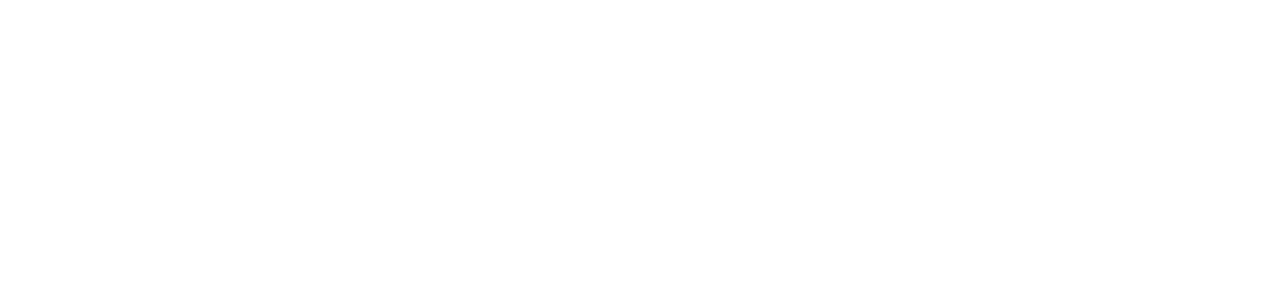
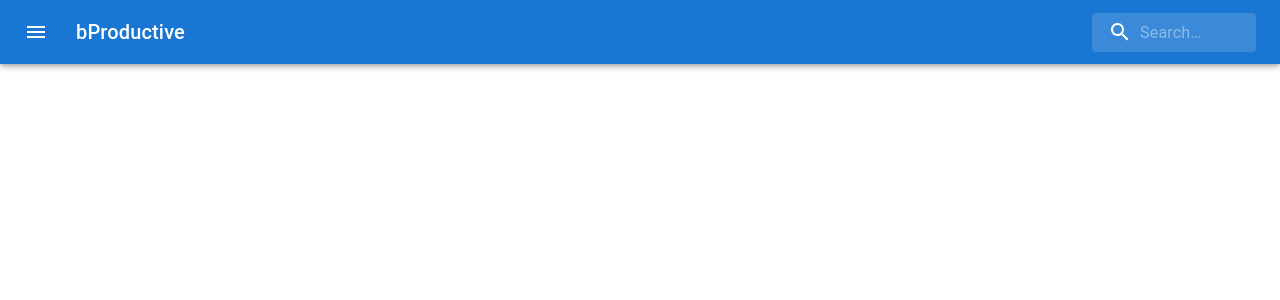
Before and after one commit to Don-Laliberte/MRUHacks2024, a React (Vite) app in the folder client/: page / in a window 1280 px wide. Shown: the top 300 px of the page. Built offline with nearby package versions, Linux system fonts and the light colour scheme.

Commit message:
Added Basic Navbar and Drawer Menu on the Right Side

```diff
--- /dev/null
+++ b/client/index.css
@@ -0,0 +1 @@
+/* HamburgerMenu.css */
--- a/client/package.json
+++ b/client/package.json
@@ -10,6 +10,11 @@
     "preview": "vite preview"
   },
   "dependencies": {
+    "@emotion/react": "^11.13.3",
+    "@emotion/styled": "^11.13.0",
+    "@fontsource/roboto": "^5.1.0",
+    "@mui/icons-material": "^6.1.2",
+    "@mui/material": "^6.1.2",
     "axios": "^1.7.7",
     "react": "^18.3.1",
     "react-dom": "^18.3.1"
--- a/client/src/App.jsx
+++ b/client/src/App.jsx
@@ -1,5 +1,14 @@
+import Box from "@mui/material/Box";
+import NavBar from "./components/navbar";
+import ClippedDrawer from "./components/DrawerMenu";
+
+
 function App() {
-
+  return (
+    <Box>
+      <NavBar></NavBar>
+    </Box>
+  );
 }
 
-export default App
+export default App;
--- /dev/null
+++ b/client/src/components/DrawerMenu.jsx
@@ -0,0 +1,99 @@
+import * as React from 'react';
+import Box from '@mui/material/Box';
+import Drawer from '@mui/material/Drawer';
+import AppBar from '@mui/material/AppBar';
+import CssBaseline from '@mui/material/CssBaseline';
+import Toolbar from '@mui/material/Toolbar';
+import List from '@mui/material/List';
+import Typography from '@mui/material/Typography';
+import Divider from '@mui/material/Divider';
+import ListItem from '@mui/material/ListItem';
+import ListItemButton from '@mui/material/ListItemButton';
+import ListItemIcon from '@mui/material/ListItemIcon';
+import ListItemText from '@mui/material/ListItemText';
+import InboxIcon from '@mui/icons-material/MoveToInbox';
+import MailIcon from '@mui/icons-material/Mail';
+
+const drawerWidth = 240;
+
+export default function ClippedDrawer() {
+  return (
+    <Box sx={{ display: 'flex' }}>
+      <CssBaseline />
+      <AppBar position="fixed" sx={{ zIndex: (theme) => theme.zIndex.drawer + 1 }}>
+        <Toolbar>
+          <Typography variant="h6" noWrap component="div">
+            Clipped drawer
+          </Typography>
+        </Toolbar>
+      </AppBar>
+      <Drawer
+        variant="permanent"
+        sx={{
+          width: drawerWidth,
+          flexShrink: 0,
+          [`& .MuiDrawer-paper`]: { width: drawerWidth, boxSizing: 'border-box' },
+        }}
+      >
+        <Toolbar />
+        <Box sx={{ overflow: 'auto' }}>
+          <List>
+            {['Inbox', 'Starred', 'Send email', 'Drafts'].map((text, index) => (
+              <ListItem key={text} disablePadding>
+                <ListItemButton>
+                  <ListItemIcon>
+                    {index % 2 === 0 ? <InboxIcon /> : <MailIcon />}
+                  </ListItemIcon>
+                  <ListItemText primary={text} />
+                </ListItemButton>
+              </ListItem>
+            ))}
+          </List>
+          <Divider />
+          <List>
+            {['All mail', 'Trash', 'Spam'].map((text, index) => (
+              <ListItem key={text} disablePadding>
+                <ListItemButton>
+                  <ListItemIcon>
+                    {index % 2 === 0 ? <InboxIcon /> : <MailIcon />}
+                  </ListItemIcon>
+                  <ListItemText primary={text} />
+                </ListItemButton>
+              </ListItem>
+            ))}
+          </List>
+        </Box>
+      </Drawer>
+      <Box component="main" sx={{ flexGrow: 1, p: 3 }}>
+        <Toolbar />
+        <Typography sx={{ marginBottom: 2 }}>
+          Lorem ipsum dolor sit amet, consectetur adipiscing elit, sed do eiusmod
+          tempor incididunt ut labore et dolore magna aliqua. Rhoncus dolor purus non
+          enim praesent elementum facilisis leo vel. Risus at ultrices mi tempus
+          imperdiet. Semper risus in hendrerit gravida rutrum quisque non tellus.
+          Convallis convallis tellus id interdum velit laoreet id donec ultrices.
+          Odio morbi quis commodo odio aenean sed adipiscing. Amet nisl suscipit
+          adipiscing bibendum est ultricies integer quis. Cursus euismod quis viverra
+          nibh cras. Metus vulputate eu scelerisque felis imperdiet proin fermentum
+          leo. Mauris commodo quis imperdiet massa tincidunt. Cras tincidunt lobortis
+          feugiat vivamus at augue. At augue eget arcu dictum varius duis at
+          consectetur lorem. Velit sed ullamcorper morbi tincidunt. Lorem donec massa
+          sapien faucibus et molestie ac.
+        </Typography>
+        <Typography sx={{ marginBottom: 2 }}>
+          Consequat mauris nunc congue nisi vitae suscipit. Fringilla est ullamcorper
+          eget nulla facilisi etiam dignissim diam. Pulvinar elementum integer enim
+          neque volutpat ac tincidunt. Ornare suspendisse sed nisi lacus sed viverra
+          tellus. Purus sit amet volutpat consequat mauris. Elementum eu facilisis
+          sed odio morbi. Euismod lacinia at quis risus sed vulputate odio. Morbi
+          tincidunt ornare massa eget egestas purus viverra accumsan in. In hendrerit
+          gravida rutrum quisque non tellus orci ac. Pellentesque nec nam aliquam sem
+          et tortor. Habitant morbi tristique senectus et. Adipiscing elit duis
+          tristique sollicitudin nibh sit. Ornare aenean euismod elementum nisi quis
+          eleifend. Commodo viverra maecenas accumsan lacus vel facilisis. Nulla
+          posuere sollicitudin aliquam ultrices sagittis orci a.
+        </Typography>
+      </Box>
+    </Box>
+  );
+}
--- /dev/null
+++ b/client/src/components/NavBar.jsx
@@ -0,0 +1,145 @@
+import * as React from "react";
+import { styled, alpha } from "@mui/material/styles";
+import AppBar from "@mui/material/AppBar";
+import Box from "@mui/material/Box";
+import Toolbar from "@mui/material/Toolbar";
+import IconButton from "@mui/material/IconButton";
+import Typography from "@mui/material/Typography";
+import InputBase from "@mui/material/InputBase";
+import MenuIcon from "@mui/icons-material/Menu";
+import HomeIcon from '@mui/icons-material/Home';
+import PersonIcon from '@mui/icons-material/Person';
+import SettingsIcon from '@mui/icons-material/Settings';
+import SearchIcon from "@mui/icons-material/Search";
+import Drawer from "@mui/material/Drawer";
+import List from '@mui/material/List';
+import ListItem from "@mui/material/ListItem";
+import ListItemIcon from "@mui/material/ListItemIcon";
+import ListItemText from "@mui/material/ListItemText";
+import { useState } from 'react';
+
+
+
+const Search = styled("div")(({ theme }) => ({
+  position: "relative",
+  borderRadius: theme.shape.borderRadius,
+  backgroundColor: alpha(theme.palette.common.white, 0.15),
+  "&:hover": {
+    backgroundColor: alpha(theme.palette.common.white, 0.25),
+  },
+  marginLeft: 0,
+  width: "100%",
+  [theme.breakpoints.up("sm")]: {
+    marginLeft: theme.spacing(1),
+    width: "auto",
+  },
+}));
+
+const SearchIconWrapper = styled("div")(({ theme }) => ({
+  padding: theme.spacing(0, 2),
+  height: "100%",
+  position: "absolute",
+  pointerEvents: "none",
+  display: "flex",
+  alignItems: "center",
+  justifyContent: "center",
+}));
+
+const StyledInputBase = styled(InputBase)(({ theme }) => ({
+  color: "inherit",
+  width: "100%",
+  "& .MuiInputBase-input": {
+    padding: theme.spacing(1, 1, 1, 0),
+    // vertical padding + font size from searchIcon
+    paddingLeft: `calc(1em + ${theme.spacing(4)})`,
+    transition: theme.transitions.create("width"),
+    [theme.breakpoints.up("sm")]: {
+      width: "12ch",
+      "&:focus": {
+        width: "20ch",
+      },
+    },
+  },
+}));
+
+
+
+export default function NavBar() {
+    const [isDrawerOpen, setIsDrawerOpen] = useState(0);
+
+    const toggleDrawer = (open) => (event) => {
+        if (
+          event.type === 'keydown' &&
+          (event.key === 'Tab' || event.key === 'Shift')
+        ) {
+          return;
+        }
+        setIsDrawerOpen(open);
+      };
+
+      const menuItems = [
+        { text: 'Home', icon: <HomeIcon /> },
+        { text: 'Profile', icon: <PersonIcon /> },
+        { text: 'Settings', icon: <SettingsIcon /> },
+      ];
+
+    const drawerContent = (
+        <Box
+          sx={{ width: 250 }}
+          role="presentation"
+          onClick={toggleDrawer(false)}
+          onKeyDown={toggleDrawer(false)}
+        >
+          <List>
+            {menuItems.map((item) => (
+              <ListItem button key={item.text}>
+                <ListItemIcon>
+                  {item.icon}
+                </ListItemIcon>
+                <ListItemText primary={item.text} />
+              </ListItem>
+            ))}
+          </List>
+        </Box>
+      );
+
+  return (
+    <Box sx={{ flexGrow: 1 }}>
+      <AppBar position="fixed">
+        <Toolbar color="purple">
+          <IconButton
+            size="large"
+            edge="start"
+            color="inherit"
+            aria-label="open drawer"
+            sx={{ mr: 2 }}
+            onClick={toggleDrawer(true)}
+          >
+            <MenuIcon />
+          </IconButton>
+          <Typography
+            variant="h6"
+            noWrap
+            component="div"
+            sx={{ flexGrow: 1, display: { xs: "none", sm: "block" } }}
+          >
+            bProductive
+          </Typography>
+          <Search>
+            <SearchIconWrapper>
+              <SearchIcon />
+            </SearchIconWrapper>
+            <StyledInputBase
+              placeholder="Search…"
+              inputProps={{ "aria-label": "search" }}
+            />
+          </Search>
+        </Toolbar>
+      </AppBar>
+      <Drawer open={isDrawerOpen} onClose={toggleDrawer(false)}>
+        <Toolbar />
+          {drawerContent}
+      </Drawer>
+    </Box>
+  );
+}
--- a/client/src/main.jsx
+++ b/client/src/main.jsx
@@ -1,9 +1,11 @@
 import { StrictMode } from 'react'
 import { createRoot } from 'react-dom/client'
 import App from './App.jsx'
+import { CssBaseline } from '@mui/material'
 
 createRoot(document.getElementById('root')).render(
   <StrictMode>
-    <App />
+      <CssBaseline/>
+      <App />
   </StrictMode>,
 )
```
Also changed, not shown: 1 other file (tests, documents, lock files or other folders).
